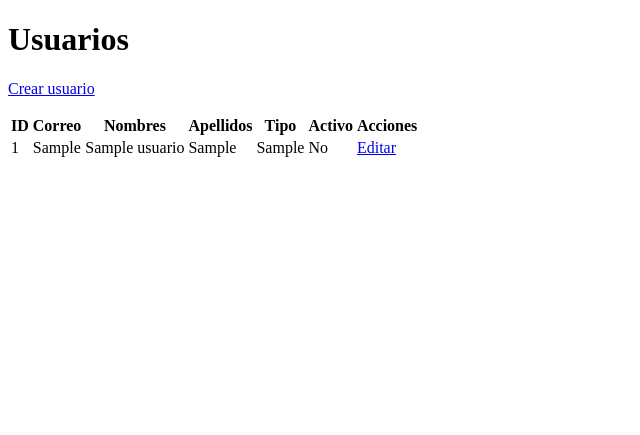
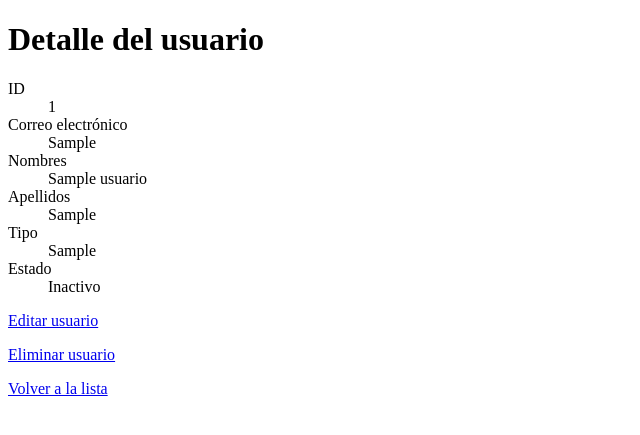
Before and after one commit to mangoappco/mango-next, a PHP site: page /index.php?accion=ver&id=1 in a window 1280 px wide. Shown: the top 435 px of the page, without its empty margins (0-640 px from the left). Run offline with PHP 8.4, Linux system fonts and the light colour scheme; tables that the repository leaves empty or names only in its code hold one stand-in row (values such as "Sample post").

Commit message:
feat: implementar funcionalidad para eliminar usuarios, incluyendo la validación y vistas de confirmación

```diff
--- a/src/Controladores/ControladorUsuarios.php
+++ b/src/Controladores/ControladorUsuarios.php
@@ -142,4 +142,16 @@ final class ControladorUsuarios
             'datos' => [],
         ];
     }
+
+    // Valida el identificador y solicita al modelo eliminar el usuario.
+    public function eliminar(int $id): void
+    {
+        // Evita enviar una eliminación con un identificador inexistente o inválido.
+        if ($id <= 0) {
+            throw new \InvalidArgumentException('El identificador del usuario no es válido.');
+        }
+
+        // Delega la eliminación al modelo.
+        $this->modeloUsuario->eliminar($id);
+    }
 }
--- a/src/Core/Application.php
+++ b/src/Core/Application.php
@@ -59,6 +59,24 @@ final class Application
             return;
         }
 
+        // Muestra los datos públicos de un usuario individual.
+        if ($accion === 'ver') {
+            // Obtiene el identificador recibido en la URL.
+            $id = (int) ($_GET['id'] ?? 0);
+            $usuario = $controladorUsuarios->obtener($id);
+
+            // Muestra un error sencillo si el usuario no existe.
+            if ($usuario === null) {
+                http_response_code(404);
+                echo 'Usuario no encontrado.';
+                return;
+            }
+
+            // Carga la vista de detalle y le entrega el usuario encontrado.
+            require $rootPath . '/src/Vistas/usuarios/detalle.php';
+            return;
+        }
+
         // Obtiene el identificador cuando se solicita editar un usuario.
         if ($accion === 'editar') {
             $id = (int) ($_GET['id'] ?? 0);
@@ -92,6 +110,34 @@ final class Application
             return;
         }
 
+        // Elimina un usuario únicamente cuando la petición utiliza POST.
+        if ($accion === 'eliminar') {
+            // Obtiene el usuario para mostrarlo en la confirmación o validar el borrado.
+            $id = (int) ($_GET['id'] ?? 0);
+            $usuario = $controladorUsuarios->obtener($id);
+
+            // Muestra un error sencillo si el identificador no corresponde a un usuario.
+            if ($usuario === null) {
+                http_response_code(404);
+                echo 'Usuario no encontrado.';
+                return;
+            }
+
+            // Procesa la eliminación únicamente cuando el formulario utiliza POST.
+            if ($_SERVER['REQUEST_METHOD'] === 'POST') {
+                // Solicita al controlador eliminar el usuario confirmado.
+                $controladorUsuarios->eliminar($id);
+
+                // Vuelve a la lista después de eliminarlo.
+                header('Location: index.php');
+                exit;
+            }
+
+            // Carga la vista que pide confirmar la eliminación.
+            require $rootPath . '/src/Vistas/usuarios/eliminar.php';
+            return;
+        }
+
         // Ejecuta la acción que obtiene la lista de usuarios.
         $usuarios = $controladorUsuarios->index();
 
--- a/src/Modelos/ModeloUsuario.php
+++ b/src/Modelos/ModeloUsuario.php
@@ -151,4 +151,17 @@ final class ModeloUsuario
         // Ejecuta la actualización con los datos separados del SQL.
         $statement->execute($datos);
     }
+
+    // Elimina un usuario usando su identificador.
+    public function eliminar(int $id): void
+    {
+        // Prepara una consulta que solo puede eliminar el identificador recibido.
+        $statement = $this->connection->prepare(
+            'DELETE FROM usuarios
+             WHERE id = :id'
+        );
+
+        // Ejecuta la eliminación con un parámetro preparado.
+        $statement->execute(['id' => $id]);
+    }
 }
--- /dev/null
+++ b/src/Vistas/usuarios/detalle.php
@@ -0,0 +1,54 @@
+<?php
+
+// Activa el modo estricto de tipos para este archivo.
+declare(strict_types=1);
+
+// Convierte cualquier valor recibido en texto seguro para HTML.
+function escaparTextoDetalle(string $valor): string
+{
+    // Evita que los datos se interpreten como HTML.
+    return htmlspecialchars($valor, ENT_QUOTES, 'UTF-8');
+}
+?>
+<!DOCTYPE html>
+<html lang="es">
+<head>
+    <meta charset="UTF-8">
+    <title>Detalle del usuario</title>
+</head>
+<body>
+    <h1>Detalle del usuario</h1>
+
+    <dl>
+        <dt>ID</dt>
+        <dd><?= escaparTextoDetalle((string) $usuario['id']) ?></dd>
+
+        <dt>Correo electrónico</dt>
+        <dd><?= escaparTextoDetalle((string) $usuario['correo']) ?></dd>
+
+        <dt>Nombres</dt>
+        <dd><?= escaparTextoDetalle((string) $usuario['nombres']) ?></dd>
+
+        <dt>Apellidos</dt>
+        <dd><?= escaparTextoDetalle((string) $usuario['apellidos']) ?></dd>
+
+        <dt>Tipo</dt>
+        <dd><?= escaparTextoDetalle((string) $usuario['tipo']) ?></dd>
+
+        <dt>Estado</dt>
+        <dd><?= (int) $usuario['activo'] === 1 ? 'Activo' : 'Inactivo' ?></dd>
+    </dl>
+
+    <p>
+        <a href="index.php?accion=editar&id=<?= (int) $usuario['id'] ?>">Editar usuario</a>
+    </p>
+
+    <p>
+        <a href="index.php?accion=eliminar&id=<?= (int) $usuario['id'] ?>">Eliminar usuario</a>
+    </p>
+
+    <p>
+        <a href="index.php">Volver a la lista</a>
+    </p>
+</body>
+</html>
--- a/src/Vistas/usuarios/index.php
+++ b/src/Vistas/usuarios/index.php
@@ -35,7 +35,7 @@ function escaparHtml(string $valor): string
                     <th>Apellidos</th>
                     <th>Tipo</th>
                     <th>Activo</th>
-                        <th>Acciones</th>
+                    <th>Acciones</th>
                 </tr>
             </thead>
             <tbody>
@@ -48,7 +48,9 @@ function escaparHtml(string $valor): string
                         <td><?= escaparHtml((string) $usuario['tipo']) ?></td>
                         <td><?= (int) $usuario['activo'] === 1 ? 'Sí' : 'No' ?></td>
                         <td>
+                            <a href="index.php?accion=ver&id=<?= (int) $usuario['id'] ?>">Ver</a>
                             <a href="index.php?accion=editar&id=<?= (int) $usuario['id'] ?>">Editar</a>
+                            <a href="index.php?accion=eliminar&id=<?= (int) $usuario['id'] ?>">Eliminar</a>
                         </td>
                     </tr>
                 <?php endforeach; ?>
```
Also changed, not shown: src/Vistas/usuarios/eliminar.php (added, +46 -0 lines).
